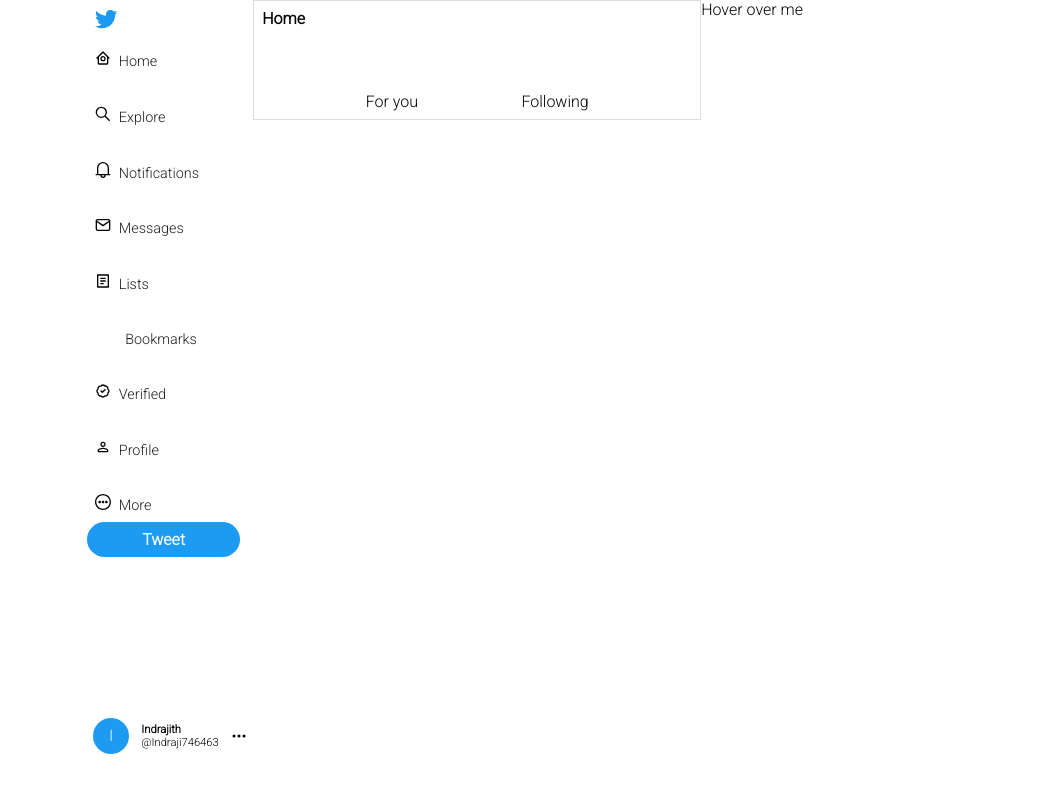
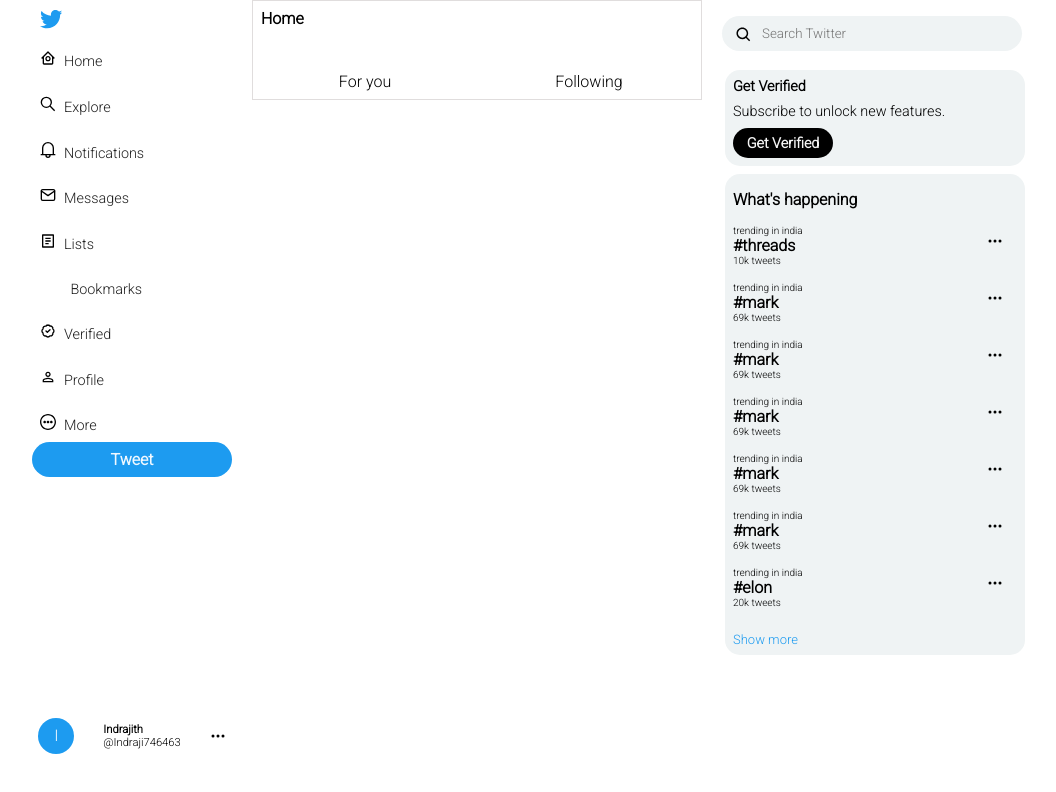
Before and after one commit to indracit/react_twitter_clone, a React (Vite) app: page / in a window 1280 px wide. Shown: the top 792 px of the page, without its empty margins (118-1174 px from the left). Built offline with nearby package versions, Linux system fonts and the light colour scheme; some icons are missing.

Commit message:
justcommit

```diff
--- a/src/App.jsx
+++ b/src/App.jsx
@@ -11,7 +11,6 @@ function App() {
   return (
     <>
     <div className='app'>
-
       <div className='sidebar'>
         <div>
       <Logo/>
@@ -21,10 +20,11 @@ function App() {
       <Userdetails/>
       </div>
 
-      <div>
+      <div className='t-bar'>
         <Topbar/>
       </div>
-      <div>
+
+      <div className='r-bar'>
         <RightSideBar/>
       </div>
     </div>
--- a/src/app.scss
+++ b/src/app.scss
@@ -14,14 +14,26 @@
     // align-items: center;
 }
 
-.app{
+.app {
     @include center;
-
+    width: 1250px;
 }
 
-.sidebar{
+
+
+.sidebar {
     display: flex;
+    position: fixed;
     height: 95vh;
     flex-direction: column;
     justify-content: space-between;
+    left: 150px;
 }
+.t-bar{
+    position: fixed;
+    left:370px;
+}
+.r-bar{
+    position: relative;
+    left:360px;
+}
--- /dev/null
+++ b/src/components/Getverified.jsx
@@ -0,0 +1,13 @@
+
+
+const Getverified = () => {
+  return (
+    <div className="get-verified">
+        <h4>Get Verified</h4>
+        <p>Subscribe to unlock new features.</p>
+        <p className="verfied-button">Get Verified</p>
+    </div>
+  )
+}
+
+export default Getverified
--- a/src/components/RightSideBar.jsx
+++ b/src/components/RightSideBar.jsx
@@ -1,11 +1,21 @@
+import Search from "./Search";
+import Getverified from "./Getverified";
+import Whatshappening from "./Whatshappening";
 
 const RightSideBar = () => {
     return (
     <div className="rightsidebar">
-    <div className="tooltip">
+    {/* <div className="tooltip">
   Hover over me
   <span className="tooltip-text">This is a tooltip</span>
-</div>
+</div> */}
+    <div className="sticky-search">
+    <Search/>
+    </div>
+    <div className="p-verify">
+    <Getverified/>
+    <Whatshappening/>
+    </div>
     </div>
 )
 }
--- /dev/null
+++ b/src/components/Search.jsx
@@ -0,0 +1,14 @@
+import {BiSearch} from 'react-icons/bi'
+
+const Search = () => {
+    return (
+    <div className='search'>
+        <div className='search-icon'>
+        <BiSearch style={{color:'#020202', fontSize:'1.1rem'}}/>
+        </div>
+        <input type="text" placeholder='Search Twitter'/>
+    </div>
+    )
+}
+
+export default Search
--- a/src/components/Sidebar.jsx
+++ b/src/components/Sidebar.jsx
@@ -11,7 +11,7 @@ import {CgMoreO} from "react-icons/cg";
 import {RiFileList2Line} from "react-icons/ri";
 import {PiBookmarkSimple} from "react-icons/pi";
 import {Link} from "react-router-dom";
-
+// import { useEffect } from 'react';
 const iconStyle = {color:'black',fontSize: '1rem'};
 
 
--- /dev/null
+++ b/src/components/Trending.jsx
@@ -0,0 +1,63 @@
+import { useState } from "react"
+import {BsThreeDots} from 'react-icons/bs'
+
+const trendList = [
+    {   id :1,
+        topic:'trending in india',
+        hashtag : '#threads',
+        tweets : '10k'
+    },
+    {   id : 2,
+        topic:'trending in india',
+        hashtag : '#mark',
+        tweets : '69k'
+    },
+    {   id : 2,
+        topic:'trending in india',
+        hashtag : '#mark',
+        tweets : '69k'
+    },
+    {   id : 2,
+        topic:'trending in india',
+        hashtag : '#mark',
+        tweets : '69k'
+    },
+    {   id : 2,
+        topic:'trending in india',
+        hashtag : '#mark',
+        tweets : '69k'
+    },
+    {   id : 2,
+        topic:'trending in india',
+        hashtag : '#mark',
+        tweets : '69k'
+    },
+    {    id: 3,
+        topic:'trending in india',
+        hashtag : '#elon',
+        tweets : '20k'
+    }
+]
+
+const Trending = () => {
+
+    const [trends] = useState(trendList);
+
+    return (
+    <div>
+        {trends.map((trend)=> <div key={trend.id} className="trends" >
+                                <div>
+                                <p className="topic">{trend.topic}</p>
+                                <p className="hashtag">{trend.hashtag}</p>
+                                <p className="tweets">{`${trend.tweets} tweets`}</p>
+                                </div>
+                                <div className="trend-dot">
+                                <BsThreeDots/>
+                                </div>
+                                </div>
+        )}
+    </div>
+    )
+}
+
+export default Trending
--- /dev/null
+++ b/src/components/Whatshappening.jsx
@@ -0,0 +1,21 @@
+import Trending from "./Trending"
+
+
+const Whatshappening = () => {
+
+    return (
+    <div className="whatshappening">
+        <p className="title">
+            What&apos;s happening
+        </p>
+        <div className="trending">
+        <Trending/>
+        </div>
+        <p className="more">Show more</p>
+
+    </div>
+
+    )
+}
+
+export default Whatshappening
--- a/src/styles/sidebar.scss
+++ b/src/styles/sidebar.scss
@@ -1,4 +1,5 @@
 $textcolor : rgb(32, 32, 32);
+$hovercolor :  rgb(222, 220, 220);
 
 @mixin center{
     display: flex;
@@ -14,19 +15,18 @@ $textcolor : rgb(32, 32, 32);
 // background-color: aquamarine;
 // width: fit-content;
 
-
-
 ul {
     display: flex;
     flex-direction: column;
     justify-content: space-between;
     list-style-type: none;
-    height: 60vh;
-    width: 10vw;
+    height: 400px;
+    width: 250px;
 
     .list-item{
         width: fit-content;
         padding: .5rem;
+
         a:-webkit-any-link {
 
             color: $textcolor;
@@ -41,7 +41,7 @@ ul {
     }
 
     .list-item:hover {
-        background-color: rgb(222, 220, 220);
+        background-color: $hovercolor;
         border-radius: 2rem;
     }
 }
@@ -52,10 +52,13 @@ ul {
     width: fit-content;
 // background-color: aqua;
 padding: .5rem;
+
 }
 
 .tweet{
-    width: 12vw;
+
+    cursor: pointer;
+    width: 200px;
     padding: .5rem 0 .5rem;
     color: aliceblue;
     background-color:#1d9bf0;
@@ -66,7 +69,7 @@ padding: .5rem;
 }
 
 .logo-container:hover {
-    background-color: rgb(222, 220, 220);
+    background-color:$hovercolor;
     border-radius: 50%;
 }
 .tweet:hover{
@@ -74,18 +77,20 @@ padding: .5rem;
 }
 
 .user {
+
+    cursor: pointer;
     .userimg{
         @include center;
         width: 36px;
         height:36px;
         color: aliceblue;
-        border-radius: 50%;
+        border-radius: 18px;
         background-color: #1d9bf0;
 
     }
 display: flex;
 justify-content: space-between;
-width: 13vw;
+width: 200px;
 padding: .4rem;
 
 .username{
@@ -104,33 +109,89 @@ padding: .4rem;
 }
 
 .user:hover{
-    background-color: rgb(222, 220, 220);
+    background-color: $hovercolor;
     border-radius: 1.5rem;
 }
 
 .topbar{
-    position:sticky;
-    width: 35vw;
-    height: 15vh;
+    width: 450px;
+    height: 100px;
     display: flex;
     flex-direction: column;
     justify-content: space-between;
     // background-color: #0b68a7;
     @include border;
-    padding: .5rem;
-
+    //
+    p {
+        padding: .5rem;
+    }
     .top-content{
         display: flex;
         justify-content:space-evenly;
+
+        p {  display: flex;
+            justify-content: center;
+            padding: .5rem;
+            width: 225px;
+        }
+        p:hover{
+            background-color:$hovercolor;
+        }
+
     }
+
+
 }
 
 .rightsidebar{
     // background-color: antiquewhite;
-    width: 20vw;
-    height: 80vh;
+    width: 320px;
+    height: fit-content;
+    @include center;
+    position: relative;
+    flex-direction: column;
+
     // @include border;
+
+    .search {
+        display: flex;
+        position: absolute;
+        right: -13px;
+        padding: 1rem;
+        border-radius: 50px;
+
+        .search-icon{
+            position: absolute;
+            left: 45px;
+            top:26px;
+        }
+        input[type='text']{
+            height: 35px;
+            width:  300px;
+            margin-left: 1rem;
+            border-style: none;
+            border-radius: 50px;
+            background-color: #eff3f4;
+            text-indent: 40px;
+
+        }
+    }
+    .p-verify{
+        position: absolute;
+        top:70px;
+    }
+    .sticky-search{
+        background-color:#fff;
+        width: 316px;
+        height: 55px;
+        position: fixed;
+        top:0px;
+        z-index: 1;
+
+    }
+
 }
+
 
 .tooltip {
     position: relative;
@@ -147,8 +208,7 @@ padding: .4rem;
     padding: 5px;
     position: absolute;
     z-index: 1;
-    // bottom: 125%;
-    // left: 50%;
+    left: 100%;
     transform: translateX(-50%);
     opacity: 0;
     transition: opacity 0.3s;
@@ -158,3 +218,94 @@ padding: .4rem;
     visibility: visible;
     opacity: 1;
 }
+
+
+.get-verified{
+    font-size: .9rem;
+    background-color:  #eff3f4;
+    height: fit-content;
+    width:  300px;
+    margin-left: 1rem;
+    padding: .5rem;
+    border-radius: 15px;
+    p{
+        margin-top: .5rem;
+    }
+    .verfied-button{
+        color: whitesmoke;
+        @include center;
+        border-radius: 20px;
+        width: 100px;
+        height: 30px;
+        background-color: #000;
+        font-weight: bolder;
+    }
+
+    .verfied-button:hover{
+        background-color: #232323;
+        cursor: pointer;
+    }
+}
+
+.whatshappening {
+    display: flex;
+    flex-direction: column;
+    justify-content: flex-start;
+    background-color: #eff3f4;
+    height: fit-content;
+    width:  300px;
+    margin-left: 1rem;
+    border-radius: 15px;
+    margin-top: .5rem;
+
+    .title {
+        font-weight: bolder;
+        margin: .5rem 0 .5rem;
+        padding: .5rem .5rem 0 ;
+    }
+
+    .more {
+        font-size: small;
+        color: #1d9bf0;
+        margin: .5rem 0 0;
+        cursor: pointer;
+        border-bottom-left-radius: 15px;
+        border-bottom-right-radius: 15px;
+        padding: .5rem;
+
+    }
+
+    .more:hover{
+        background-color:#e1e3e3;
+    }
+}
+
+.trends{
+    display: flex;
+    justify-content:space-between;
+    padding: .5rem 1rem .5rem .5rem;
+
+    .topic, .tweets{
+        font-size:10px;
+
+    }
+    .hashtag{
+        font-weight:bolder;
+    }
+
+    .trend-dot{
+        padding: 7.5px;
+        height: 30px;
+        width: 30px;
+        border-radius: 15px;
+    }
+    .trend-dot:hover{
+        background-color: #c2def0;
+        color:#1d9bf0;
+    }
+}
+
+.trends:hover{
+    cursor: pointer;
+    background-color:#e1e3e3 ;
+}
```
